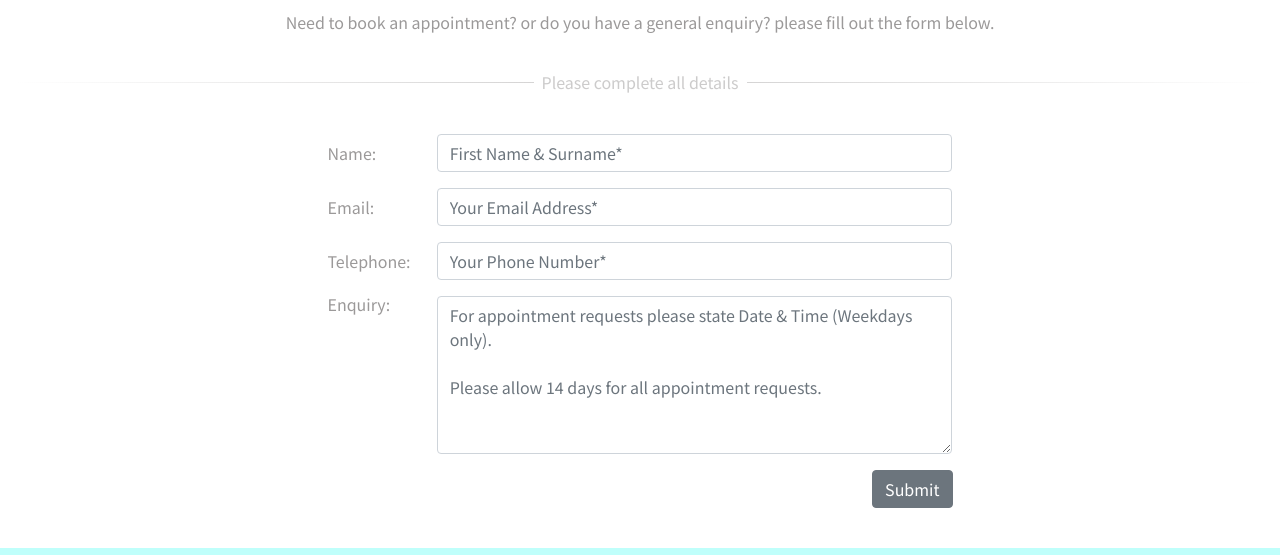
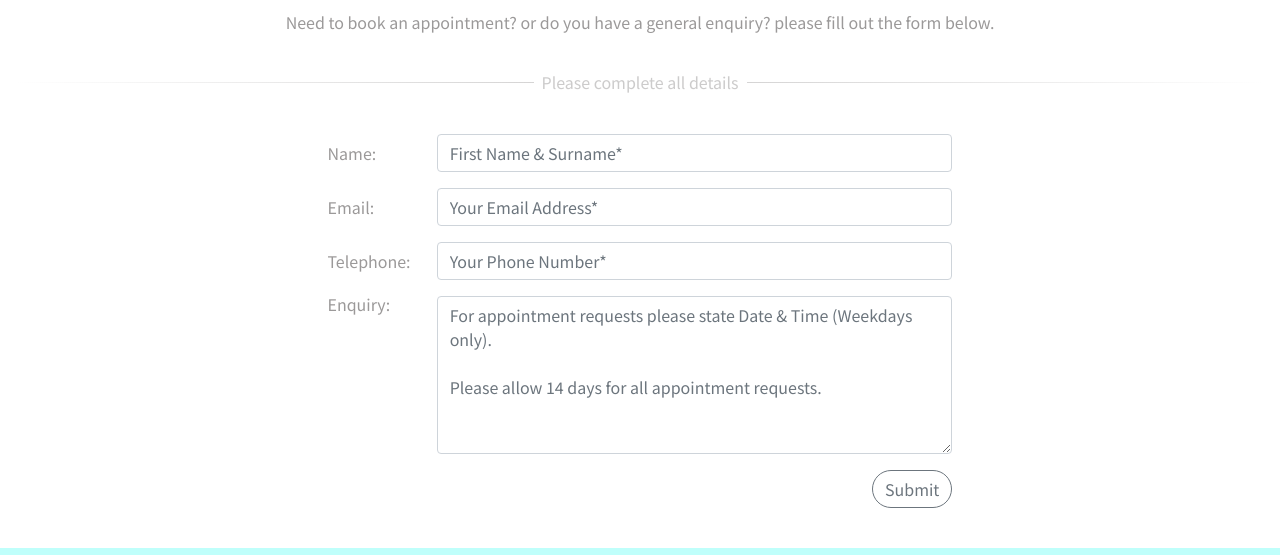
Before and after one commit to Code-Institute-Submissions/DentalCare, a plain HTML site: page contact.html in a window 1280 px wide. Shown: the part 530-1085 px from the top of the page. Drawn offline with nearby package versions, Linux system fonts and the light colour scheme.

Commit message:
Style submit button to match hover behaviour

```diff
--- a/assets/css/style.css
+++ b/assets/css/style.css
@@ -378,7 +378,9 @@ list-style-type: circle;
 
 button.submit-button {
 float: right;
+border-radius: 75px 75px 75px 75px;
 }
+
 
 /*-------------------- Media Queries ---*/
 
--- a/contact.html
+++ b/contact.html
@@ -159,7 +159,7 @@ Please allow 14 days for all appointment requests."
           </div>
           <div class="form-group row">
             <div class="col-sm-12">
-              <button type="submit" class="btn btn-secondary submit-button">Submit</button>
+              <button type="submit" class="btn btn-outline-secondary submit-button hvr-sweep-to-right">Submit</button>
             </div>
           </div>
       </form>
```
